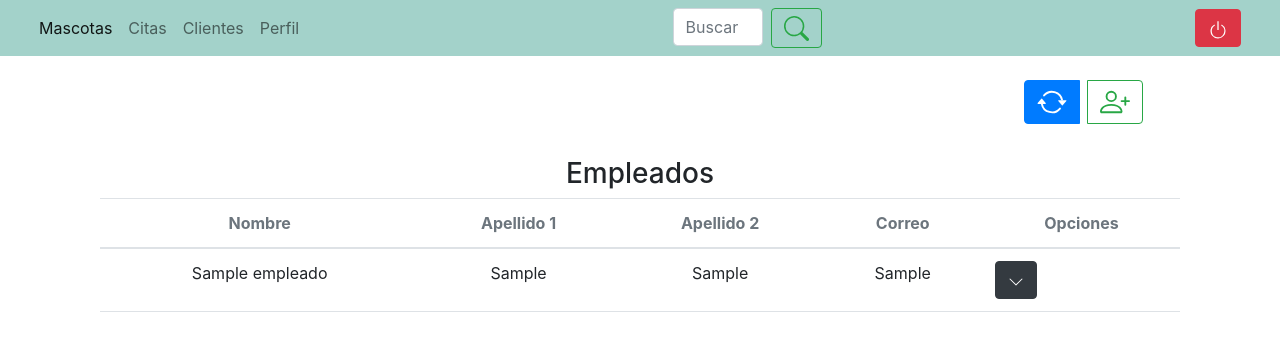
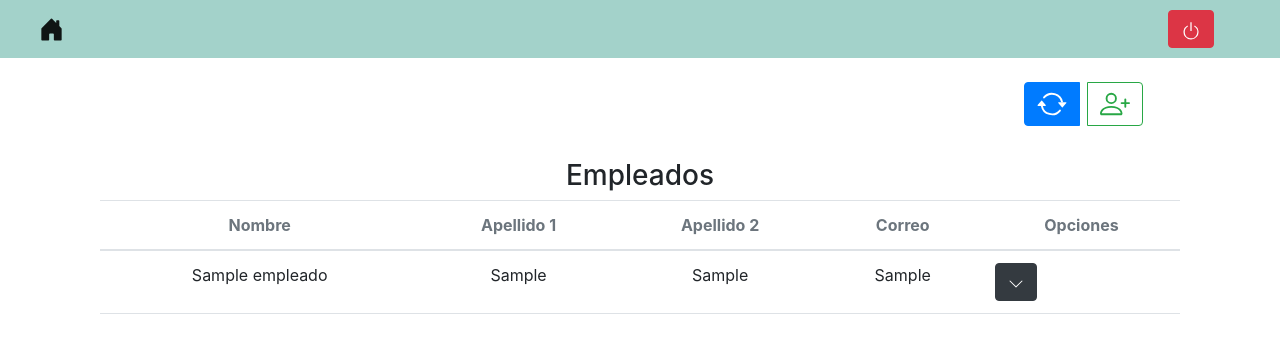
Before and after one commit to moises-elmoy/basepet, a PHP site: page /empleados.php in a window 1280 px wide. Shown: the top 353 px of the page. Run offline with PHP 8.4, Linux system fonts and the light colour scheme; the visitor is signed in with stand-in values (Sample User, id 1); tables that the repository leaves empty or names only in its code hold one stand-in row (values such as "Sample post"); some libraries are stand-ins or nearby versions.

Commit message:
Act 1
post reunion con el profe Ruben

```diff
--- a/empleados.php
+++ b/empleados.php
@@ -59,36 +59,23 @@ $guardar = $conecta->query($bus_emp);
 
 </head>
 <body>
-    <!--Barra de navegación-->
-    <nav class="navbar navbar-expand-lg" style="background-color: #A3D2CA;">
+      <!--Barra de navegación-->
+      <nav class="navbar navbar-expand-lg" style="background-color: #A3D2CA;">
     <div class="container-fluid">
-        <button class="navbar-toggler" type="button" data-bs-toggle="collapse" data-bs-target="#navbarNav" aria-controls="navbarNav" aria-expanded="false" aria-label="Toggle navigation">
-        <span class="navbar-toggler-icon"></span>
+        <button class="navbar-toggler" style="background-color: white;" type="button" data-bs-toggle="collapse" data-bs-target="#navbarNav" aria-controls="navbarNav" aria-expanded="false" aria-label="Toggle navigation">
+        <span class="navbar-toggler-icon"><svg xmlns="http://www.w3.org/2000/svg" width="30" height="30" fill="currentColor" class="bi bi-list" viewBox="0 0 16 16">
+        <path fill-rule="evenodd" d="M2.5 12a.5.5 0 0 1 .5-.5h10a.5.5 0 0 1 0 1H3a.5.5 0 0 1-.5-.5zm0-4a.5.5 0 0 1 .5-.5h10a.5.5 0 0 1 0 1H3a.5.5 0 0 1-.5-.5zm0-4a.5.5 0 0 1 .5-.5h10a.5.5 0 0 1 0 1H3a.5.5 0 0 1-.5-.5z"/>
+        </svg></span>
         </button>
         <div class="collapse navbar-collapse" id="navbarNav">
         <ul class="navbar-nav">
             <li class="nav-item">
-                <a class="nav-link active" aria-current="page" href="principal.php" title="Aquí puede observar las mascotas registradas">Mascotas</a>
-            </li>
-            <li class="nav-item">
-                <a class="nav-link" href="citas.php" title="Aquí puede visualizar las citas que tiene pendientes">Citas</a>
-            </li>
-            <li class="nav-item">
-                <a class="nav-link" href="clientes.php" title="Ver tabla de clientes y agregar mascotas">Clientes</a>
-            </li>
-            <li class="nav-item">
-                <a class="nav-link" href="perfil.php" title="Aquí puede revisar su perfil">Perfil</a>
+                <a class="nav-link active" aria-current="page" href="perfil.php" title="Volver al inicio"><svg xmlns="http://www.w3.org/2000/svg" width="25" height="25" fill="currentColor" class="bi bi-house-door-fill" viewBox="0 0 16 16">
+                <path d="M6.5 14.5v-3.505c0-.245.25-.495.5-.495h2c.25 0 .5.25.5.5v3.5a.5.5 0 0 0 .5.5h4a.5.5 0 0 0 .5-.5v-7a.5.5 0 0 0-.146-.354L13 5.793V2.5a.5.5 0 0 0-.5-.5h-1a.5.5 0 0 0-.5.5v1.293L8.354 1.146a.5.5 0 0 0-.708 0l-6 6A.5.5 0 0 0 1.5 7.5v7a.5.5 0 0 0 .5.5h4a.5.5 0 0 0 .5-.5z"/>
+                </svg></a>
             </li>
         </ul>
-        <form class="d-flex" role="search" style="margin-left:30%;" action="<?php echo $_SERVER['PHP_SELF'];?>" method="post">
-            <input class="form-control me-2" type="search" placeholder="Buscar" aria-label="Search" name="buscar" id="buscar">
-            <button class="btn btn-outline-success me-2" type="submit" title="Iniciar busqueda">
-                <svg xmlns="http://www.w3.org/2000/svg" width="25" height="25" fill="currentColor" class="bi bi-search" viewBox="0 0 16 16">
-                    <path d="M11.742 10.344a6.5 6.5 0 1 0-1.397 1.398h-.001c.03.04.062.078.098.115l3.85 3.85a1 1 0 0 0 1.415-1.414l-3.85-3.85a1.007 1.007 0 0 0-.115-.1zM12 6.5a5.5 5.5 0 1 1-11 0 5.5 5.5 0 0 1 11 0z"/>
-                </svg>
-            </button>
-        </form>
-        <ul class="navbar-nav" style="margin-left: 30%;">
+        <ul class="navbar-nav" style="margin-left: 90%;">
             <li class="nav-item">
                 <a class="btn btn-danger me-2" role="button" href="includes/cerrars.php" title="Cerrar Sesión">
                     <svg xmlns="http://www.w3.org/2000/svg" width="20" height="20" fill="currentColor" class="bi bi-power" viewBox="0 0 16 16" style="margin-left:1%;">
@@ -140,16 +127,33 @@ $guardar = $conecta->query($bus_emp);
                             <td class="text-center"><?php echo $row['apellido2'];?></td>
                             <td class="text-center"><?php echo $row['correo'];?></td>
                             <td>
+                                <!--inicio botón de opciones-->
                                 <div class="dropdown">
                                     <a class="btn btn-dark" href="#" role="button" data-bs-toggle="dropdown" aria-expanded="false">
                                         <svg xmlns="http://www.w3.org/2000/svg" width="16" height="16" fill="currentColor" class="bi bi-chevron-down" viewBox="0 0 16 16">
                                             <path fill-rule="evenodd" d="M1.646 4.646a.5.5 0 0 1 .708 0L8 10.293l5.646-5.647a.5.5 0 0 1 .708.708l-6 6a.5.5 0 0 1-.708 0l-6-6a.5.5 0 0 1 0-.708z"/>
                                         </svg>
                                     </a>
+                                    <!--Menú de opciones para cada mascota de la tabla-->
                                     <ul class="dropdown-menu">
-                                        <li><a class="dropdown-item" href="modificarE.php?idempleado=<?php echo $row['idempleado'];?>">Editar</a></li>
-                                        <li><a class="dropdown-item" href="eliminarE.php?idempleado=<?php echo $row['idempleado'];?>">Eliminar</a></li>
+                                        <!--Boton de eliminar-->
+                                        <a class="dropdown-item" href="eliminar.php?idempleado=<?php echo $row['idempleado'];?>">
+                                            <svg xmlns="http://www.w3.org/2000/svg" width="18" height="18" fill="currentColor" class="bi bi-trash3-fill text-danger me-3" viewBox="0 0 16 16">
+                                            <path d="M11 1.5v1h3.5a.5.5 0 0 1 0 1h-.538l-.853 10.66A2 2 0 0 1 11.115 16h-6.23a2 2 0 0 1-1.994-1.84L2.038 3.5H1.5a.5.5 0 0 1 0-1H5v-1A1.5 1.5 0 0 1 6.5 0h3A1.5 1.5 0 0 1 11 1.5Zm-5 0v1h4v-1a.5.5 0 0 0-.5-.5h-3a.5.5 0 0 0-.5.5ZM4.5 5.029l.5 8.5a.5.5 0 1 0 .998-.06l-.5-8.5a.5.5 0 1 0-.998.06Zm6.53-.528a.5.5 0 0 0-.528.47l-.5 8.5a.5.5 0 0 0 .998.058l.5-8.5a.5.5 0 0 0-.47-.528ZM8 4.5a.5.5 0 0 0-.5.5v8.5a.5.5 0 0 0 1 0V5a.5.5 0 0 0-.5-.5Z"/>
+                                            </svg>Eliminar
+                                        </a>
+
+                                        <!--Botón de editar-->
+                                        <li>
+                                            <a class="dropdown-item" href="modificar.php?idempleado=<?php echo $row['idempleado'];?>">
+                                                <svg xmlns="http://www.w3.org/2000/svg" width="16" height="16" fill="currentColor" class="bi bi-pencil-fill text-warning me-3" viewBox="0 0 16 16">
+                                                <path d="M12.854.146a.5.5 0 0 0-.707 0L10.5 1.793 14.207 5.5l1.647-1.646a.5.5 0 0 0 0-.708l-3-3zm.646 6.061L9.793 2.5 3.293 9H3.5a.5.5 0 0 1 .5.5v.5h.5a.5.5 0 0 1 .5.5v.5h.5a.5.5 0 0 1 .5.5v.5h.5a.5.5 0 0 1 .5.5v.207l6.5-6.5zm-7.468 7.468A.5.5 0 0 1 6 13.5V13h-.5a.5.5 0 0 1-.5-.5V12h-.5a.5.5 0 0 1-.5-.5V11h-.5a.5.5 0 0 1-.5-.5V10h-.5a.499.499 0 0 1-.175-.032l-.179.178a.5.5 0 0 0-.11.168l-2 5a.5.5 0 0 0 .65.65l5-2a.5.5 0 0 0 .168-.11l.178-.178z"/>
+                                                </svg>Editar
+                                            </a>
+                                        </li>
+
                                     </ul>
+                                    <!--fin de menú de opciones-->
                                 </div>
                             </td>
                         </tr>
--- a/modificarE.php
+++ b/modificarE.php
@@ -52,13 +52,13 @@ header("location:empleados.php");
                     <input type="hidden" name="id" value="<?php echo $datos['idempleado'];?>">
                     <input type="text" name="eNombre" class="form-control" value="<?php echo $datos['nombre'];?>" require>
                 </div>
-                <div class="row">
+                <div class="row mt-3">
                     <input type="text" name="eApellido1" class="form-control" value="<?php echo $datos['apellido1'];?>" require>
                 </div>
-                <div class="row">
+                <div class="row mt-3">
                     <input type="text" name="eApellido2" class="form-control" value="<?php echo $datos['apellido2'];?>">
                 </div>
-                <div class="row">
+                <div class="row mt-3">
                     <input type="email" name="eCorreo" class="form-control" value="<?php echo $datos['correo'];?>" require>
                 </div>
                 <a class="btn btn-danger mt-5 mb-3 me-2" href="empleados.php" role="button" style="margin-left:70%;">Cancelar</a>
```
Also changed, not shown: principal.php (+50 -38 lines).
